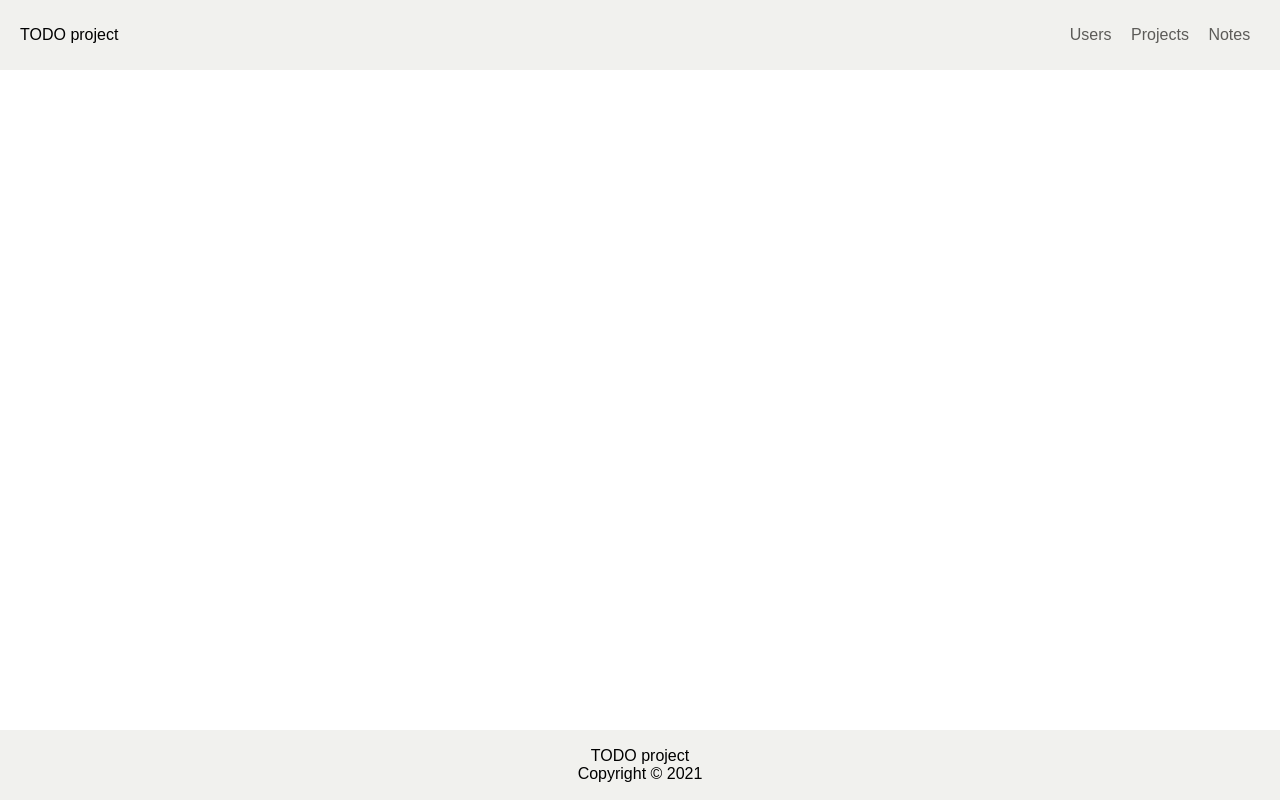
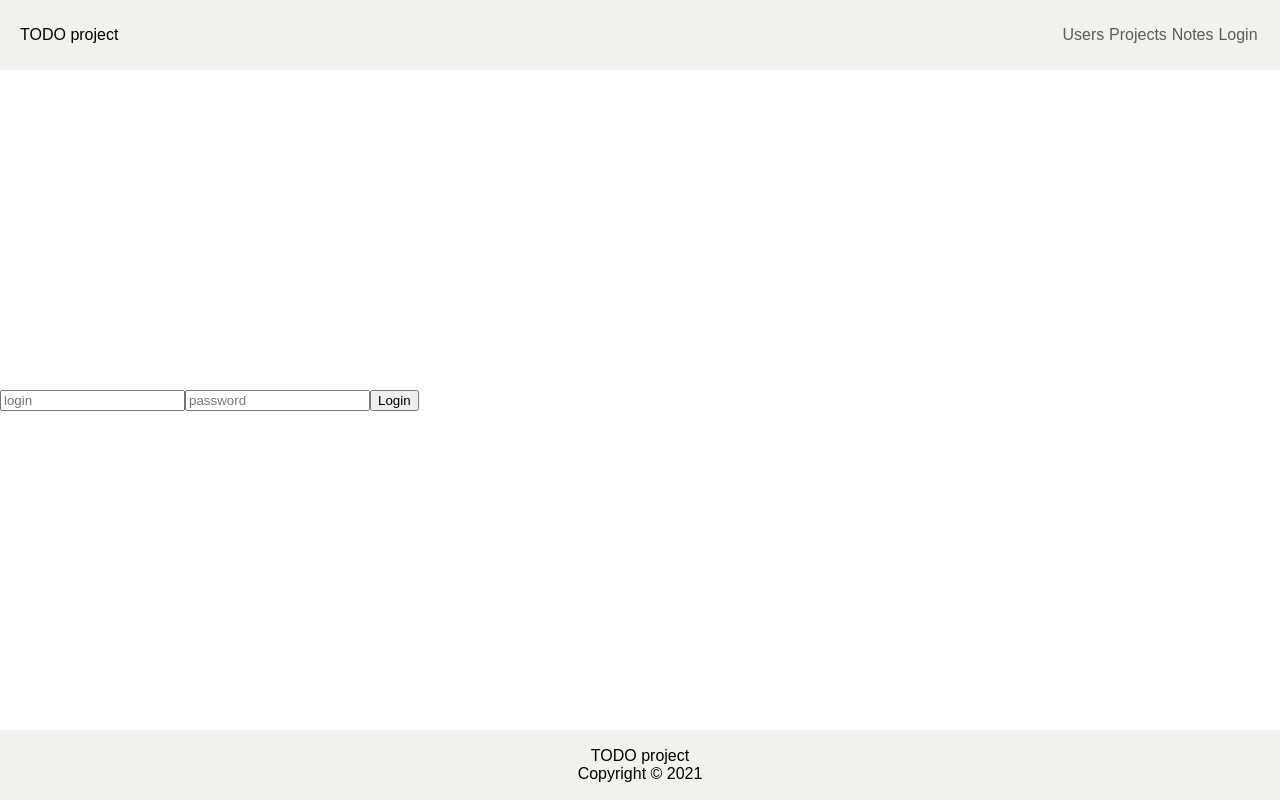
Before and after one commit to Ogeidy/todo-project, a React (Create React App) app in the folder frontend/: page /login in a window 1280 px wide. Built offline with nearby package versions, Linux system fonts and the light colour scheme; no server answers.

Commit message:
frontend: add LoginForm to main App

```diff
--- a/frontend/src/App.js
+++ b/frontend/src/App.js
@@ -7,6 +7,7 @@
 import ProjectList from "./components/Projects.js";
 import NoteList from "./components/Notes.js";
 import Project from "./components/Project.js";
+import LoginForm from "./components/Auth.js";
 import { BrowserRouter, Route } from "react-router-dom";
 
 class App extends React.Component {
@@ -49,6 +50,15 @@
             .catch((error) => console.log(error));
     }
 
+    get_token(username, password) {
+        axios
+            .post("http://127.0.0.1:8000/api/auth-token/", { username: username, password: password })
+            .then((response) => {
+                console.log(response.data);
+            })
+            .catch((error) => alert("Incorrect username or password"));
+    }
+
     render() {
         return (
             <div className="App">
@@ -66,6 +76,9 @@
                     <Route path="/project/:id">
                         <Project projects={this.state.projects} users={this.state.users} notes={this.state.notes} />
                     </Route>
+                    <Route exact path="/login">
+                        <LoginForm get_token={(username, password) => this.get_token(username, password)} />
+                    </Route>
                     <Footer />
                 </BrowserRouter>
             </div>
--- a/frontend/src/components/Auth.js
+++ b/frontend/src/components/Auth.js
@@ -5,6 +5,7 @@
         super(props);
         this.state = { login: "", password: "" };
     }
+
     handleChange(event) {
         this.setState({
             [event.target.name]: event.target.value,
@@ -13,6 +14,7 @@
 
     handleSubmit(event) {
         console.log(this.state.login + " " + this.state.password);
+        this.props.get_token(this.state.login, this.state.password)
         event.preventDefault();
     }
 
--- a/frontend/src/components/Menu.js
+++ b/frontend/src/components/Menu.js
@@ -20,6 +20,11 @@
                     Notes
                 </Link>
             </li>
+            <li>
+                <Link className="navbar_link" to="/login">
+                    Login
+                </Link>
+            </li>
         </ul>
     </nav>
 );
```
